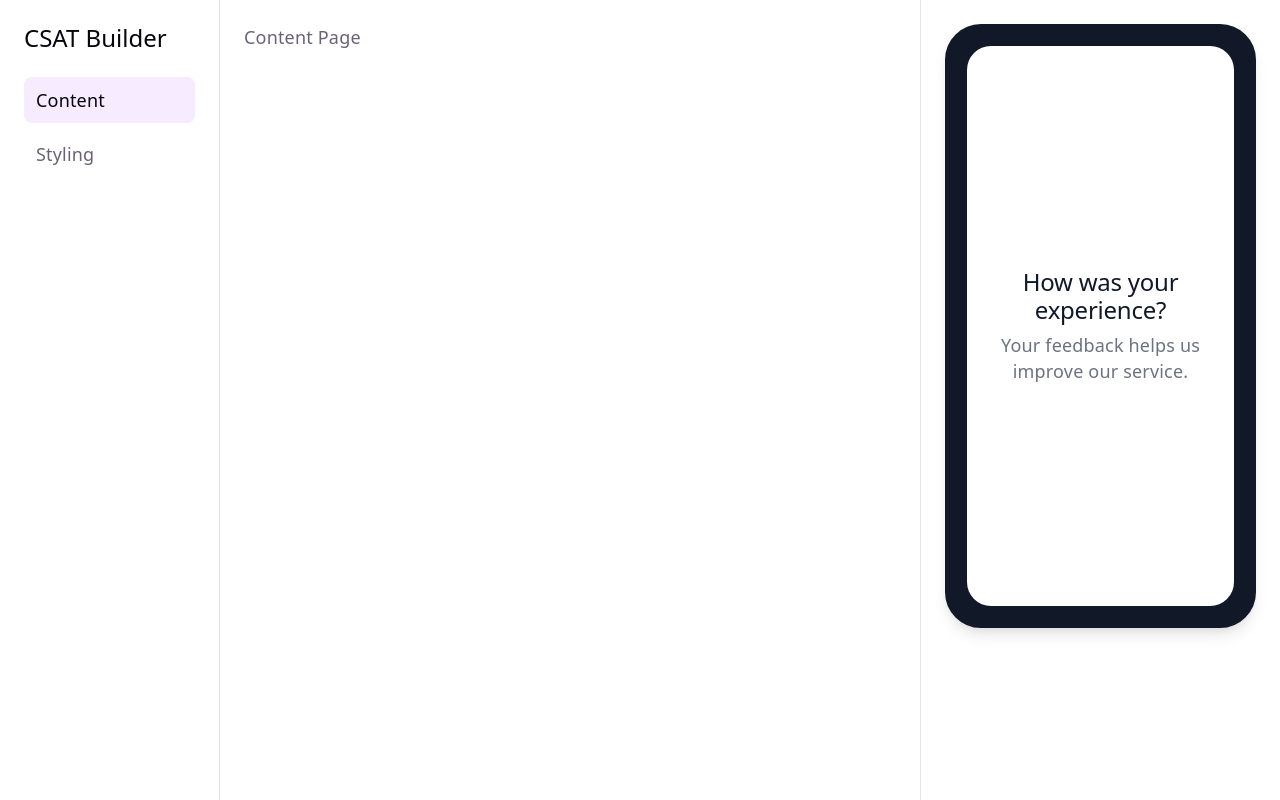
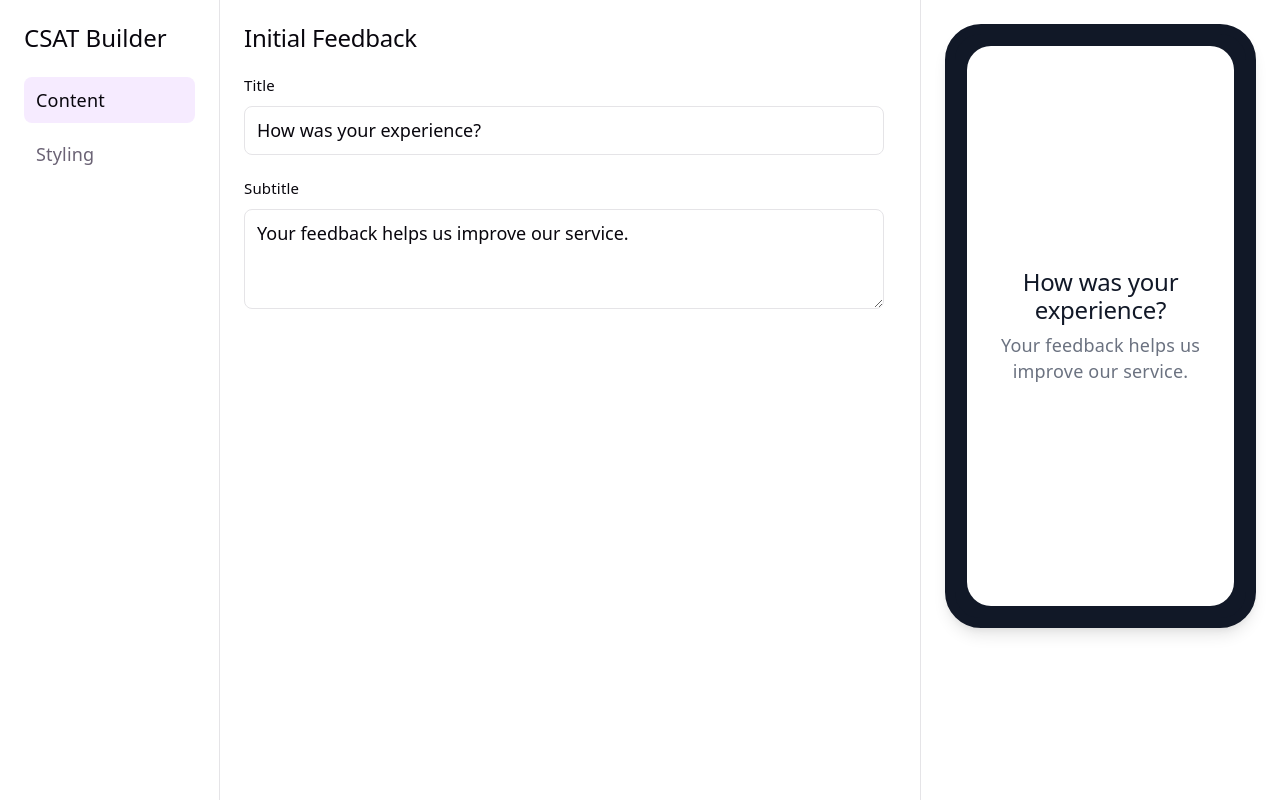
Before and after one commit to MeenakshiThapliyal09/CSAT_Campaign_builder, a React (Vite) app: page /content in a window 1280 px wide. Built offline with nearby package versions, Linux system fonts and the light colour scheme.

Commit message:
Implement initial feedback configuration

```diff
--- a/src/index.css
+++ b/src/index.css
@@ -205,3 +205,30 @@ code {
     border: 0;
   }
 }
+
+.content-section {
+  max-width: 640px;
+}
+
+.field-group {
+  display: grid;
+  gap: 8px;
+  margin-top: 20px;
+}
+
+.field-group label {
+  color: var(--text-h);
+  font-size: 15px;
+  font-weight: 500;
+}
+
+.field-group input,
+.field-group textarea {
+  border: 1px solid var(--border);
+  border-radius: 8px;
+  box-sizing: border-box;
+  color: var(--text-h);
+  font: inherit;
+  padding: 10px 12px;
+  width: 100%;
+}
--- a/src/pages/ContentPage.tsx
+++ b/src/pages/ContentPage.tsx
@@ -1,5 +1,51 @@
+import type { ChangeEvent } from 'react';
+import { useCampaign } from '../hooks/useCampaign';
+
 function ContentPage() {
-  return <div>Content Page</div>;
+  const { campaign, setCampaign } = useCampaign();
+  const { title, subtitle } = campaign.initialFeedback;
+
+  function handleInitialFeedbackChange(
+    event: ChangeEvent<HTMLInputElement | HTMLTextAreaElement>,
+  ) {
+    const { name, value } = event.target;
+
+    setCampaign((currentCampaign) => ({
+      ...currentCampaign,
+      initialFeedback: {
+        ...currentCampaign.initialFeedback,
+        [name]: value,
+      },
+    }));
+  }
+
+  return (
+    <section className="content-section">
+      <h2>Initial Feedback</h2>
+
+      <div className="field-group">
+        <label htmlFor="initial-title">Title</label>
+        <input
+          id="initial-title"
+          name="title"
+          type="text"
+          value={title}
+          onChange={handleInitialFeedbackChange}
+        />
+      </div>
+
+      <div className="field-group">
+        <label htmlFor="initial-subtitle">Subtitle</label>
+        <textarea
+          id="initial-subtitle"
+          name="subtitle"
+          value={subtitle}
+          onChange={handleInitialFeedbackChange}
+          rows={3}
+        />
+      </div>
+    </section>
+  );
 }
 
 export default ContentPage;
```
